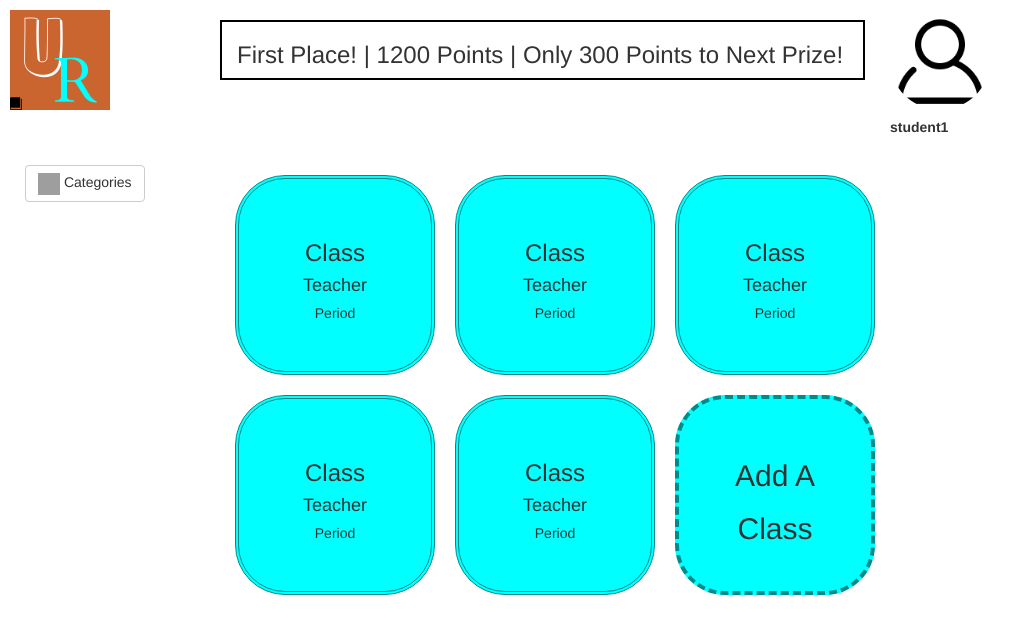
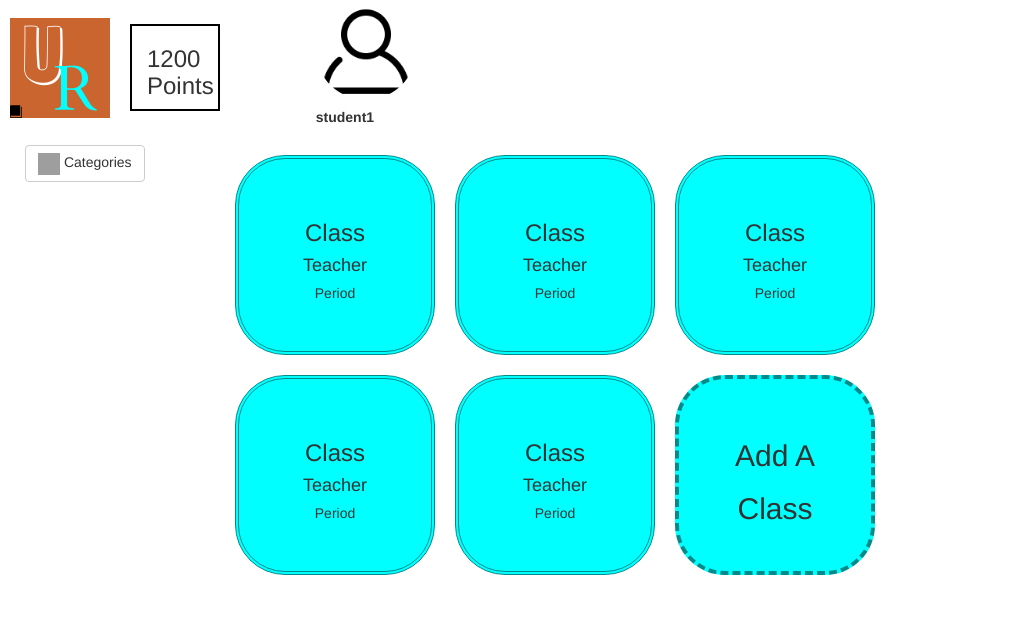
Before and after one commit to gayanes/UniReads, a plain HTML site: page index.html in a window 1280 px wide. Shown: the whole page, without its empty margins (0-1035 px from the left). Drawn offline with nearby package versions, Linux system fonts and the light colour scheme; grey boxes are pictures that could not be loaded.

Commit message:
Testing header

```diff
--- a/index.html
+++ b/index.html
@@ -13,18 +13,22 @@
 		<title>UniReads</title>
 	</head>
 	<body>
-		<div id="header" class="row">
+	<table>
+	<tr>
+		<th><div id="header" class="row">
 			<div class="col-sm-2">
 				<img src="UniReads.png" id="logo">
-			</div>
-			<div id="points" class="col-sm-6">
-				<h3>First Place!  |  1200 Points  |  Only 300 Points to Next Prize!</h3>
-			</div>
-			<div class="col-sm-2">
+			</div></th>
+		<th>	<div id="points" class="col-sm-6">
+				<h3>1200 Points</h3>
+			</div></th>
+		<th>	<div class="col-sm-2">
 				<img src="Icon.png" id="profile">
 				<h5><strong>student1</strong></h5>
-			</div>
+			</div></th>
 		</div>
+		</tr>
+		</table>
 		<div class="row" id="content">
 			<div class="col-sm-2">
 				<div class="container">
```
